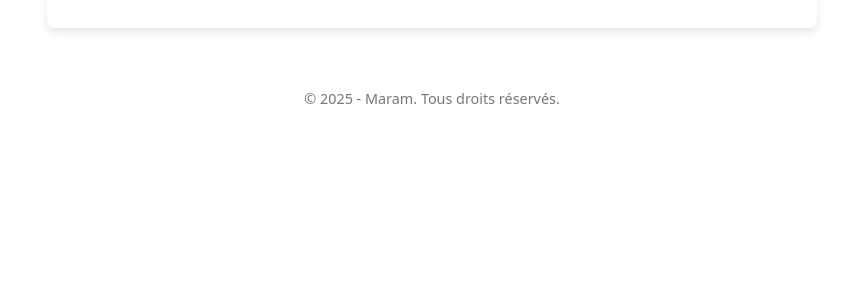
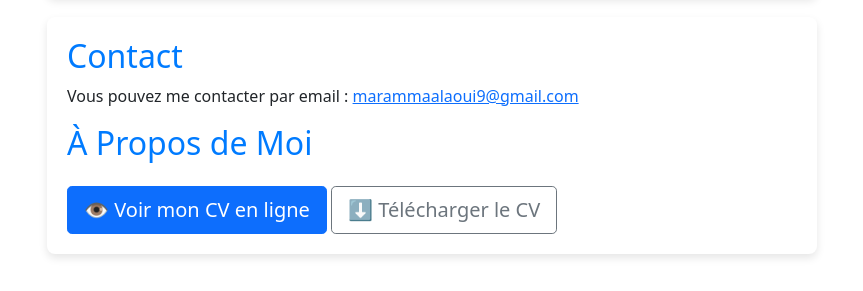
Before and after one commit to Marammaalaoui/Mini-projet1, a plain HTML site: page index.html in a window 1280 px wide. Shown: the part 755-1046 px from the top of the page, without its empty margins (208-1071 px from the left). Before the commit the page ends 900 px from the top, so only its background shows below. Drawn offline with nearby package versions, Linux system fonts and the light colour scheme.

Commit message:
Ajout du mon cv

```diff
--- a/index.html
+++ b/index.html
@@ -46,6 +46,15 @@
         <section id="contact">
             <h2>Contact</h2>
             <p>Vous pouvez me contacter par email : <a href="mailto:votre.email@exemple.com">marammaalaoui9@gmail.com</a></p>
+            <h2>À Propos de Moi</h2>
+            <div class="d-grid gap-2 d-md-block mt-4"> <a href="maram_cv.pdf" target="_blank" class="btn btn-primary btn-lg">
+                    👁️ Voir mon CV en ligne
+                 </a>
+
+                 <a href="maram_cv.pdf" download="Maram-CV.pdf" class="btn btn-outline-secondary btn-lg">
+                     ⬇️ Télécharger le CV
+                 </a>
+            </div>
         </section>
     </main>
     <footer>
```
Also changed, not shown: images/7aabd88c-a525-4efb-88fa-b0d4c8ff6540.jpeg (added), 1 other file.
